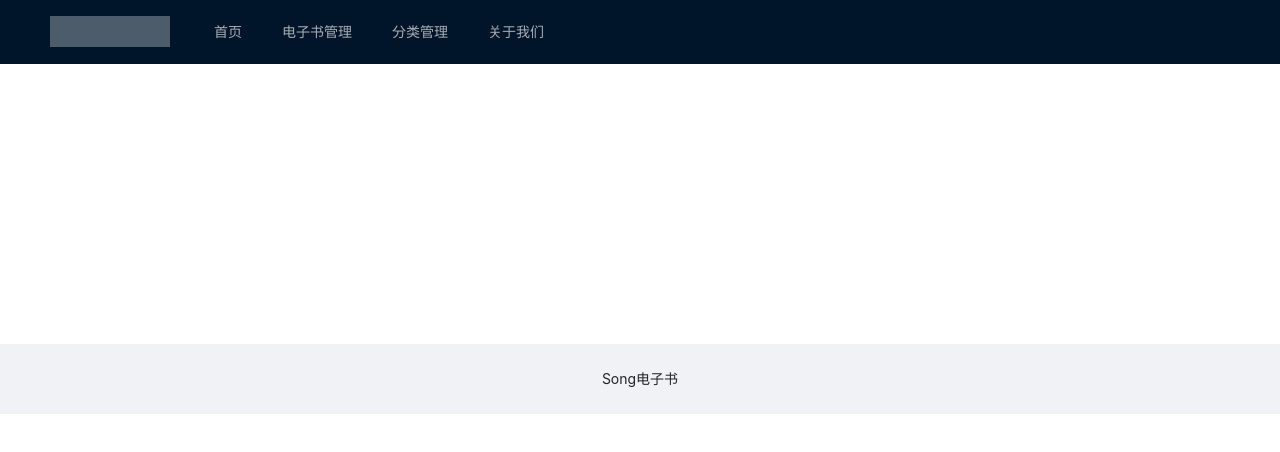
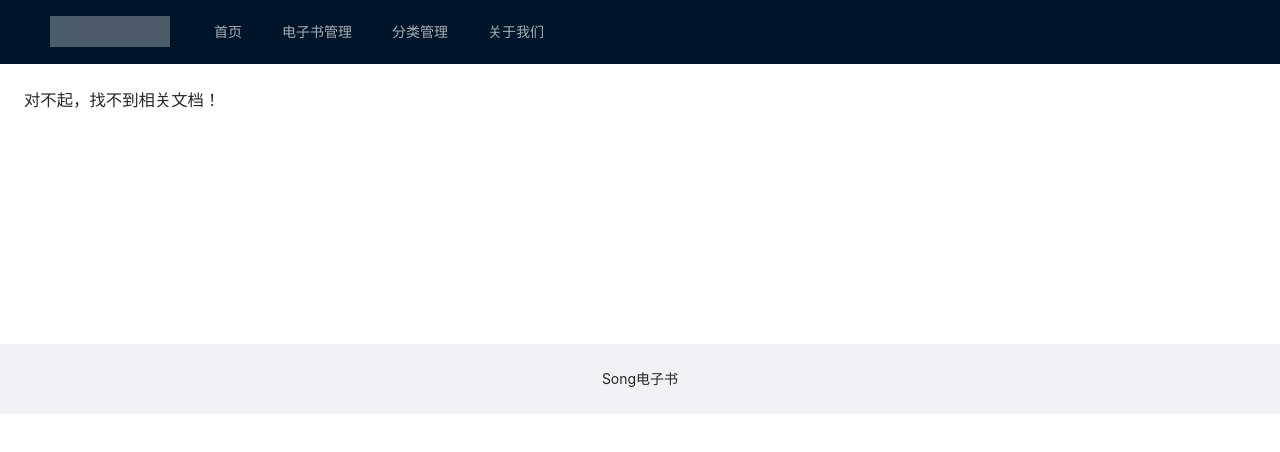
Before and after one commit to liedsong/wiki, a Vue app in the folder web/: page /doc in a window 1280 px wide. Shown: the top 452 px of the page. Built offline with nearby package versions, Linux system fonts and the light colour scheme; no server answers.

Commit message:
8-12 打开文档页面时，如果没有文档，增加提示

```diff
--- a/web/src/views/doc.vue
+++ b/web/src/views/doc.vue
@@ -4,6 +4,7 @@
     <a-layout-content
         :style="{ background: '#fff', padding: '24px', margin: 0, minHeight: '280px' }"
     >
+      <h3 v-if="level1.length === 0">对不起，找不到相关文档！</h3>
       <a-row>
         <a-col :span="6">
           <a-tree
```
